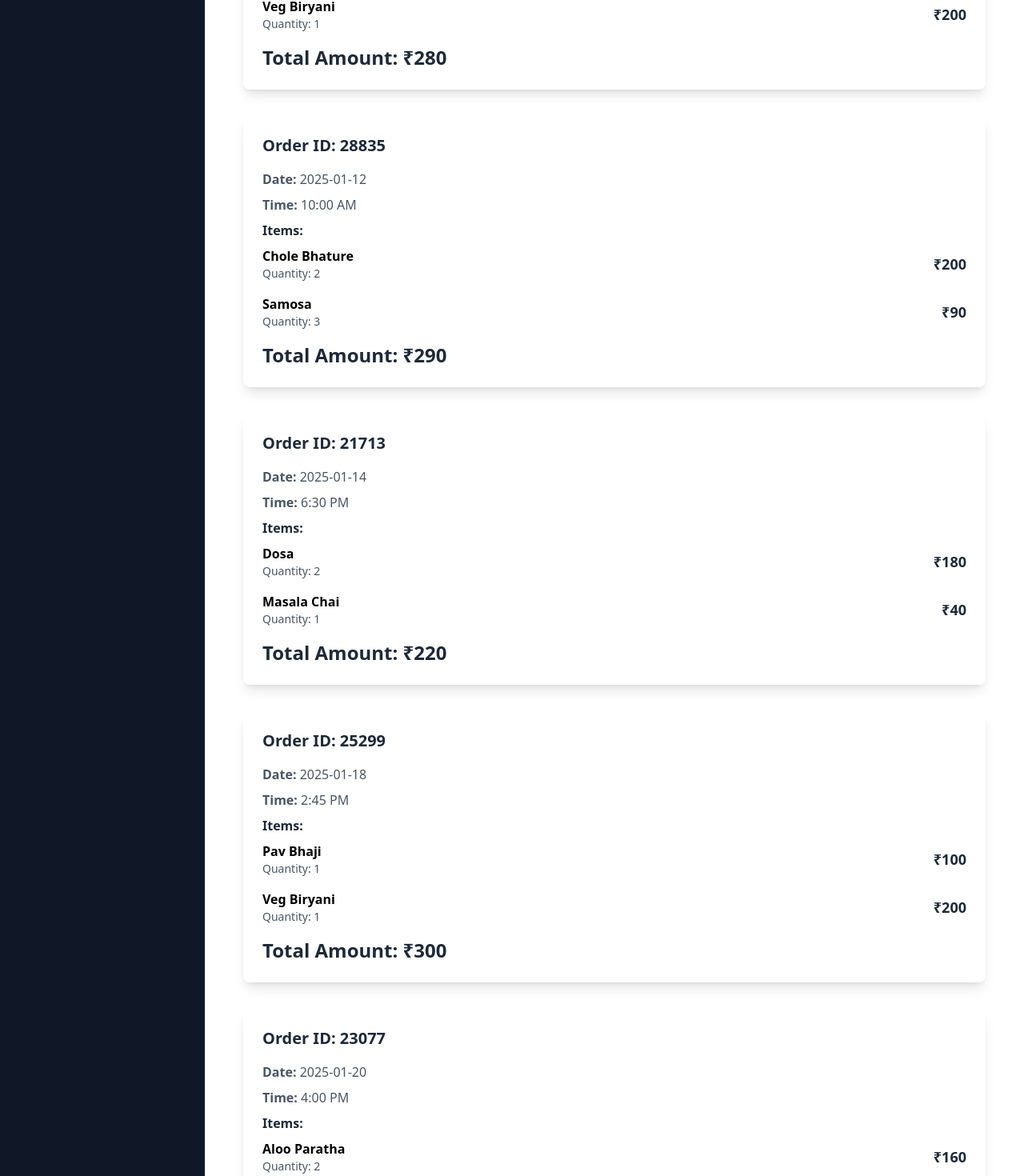
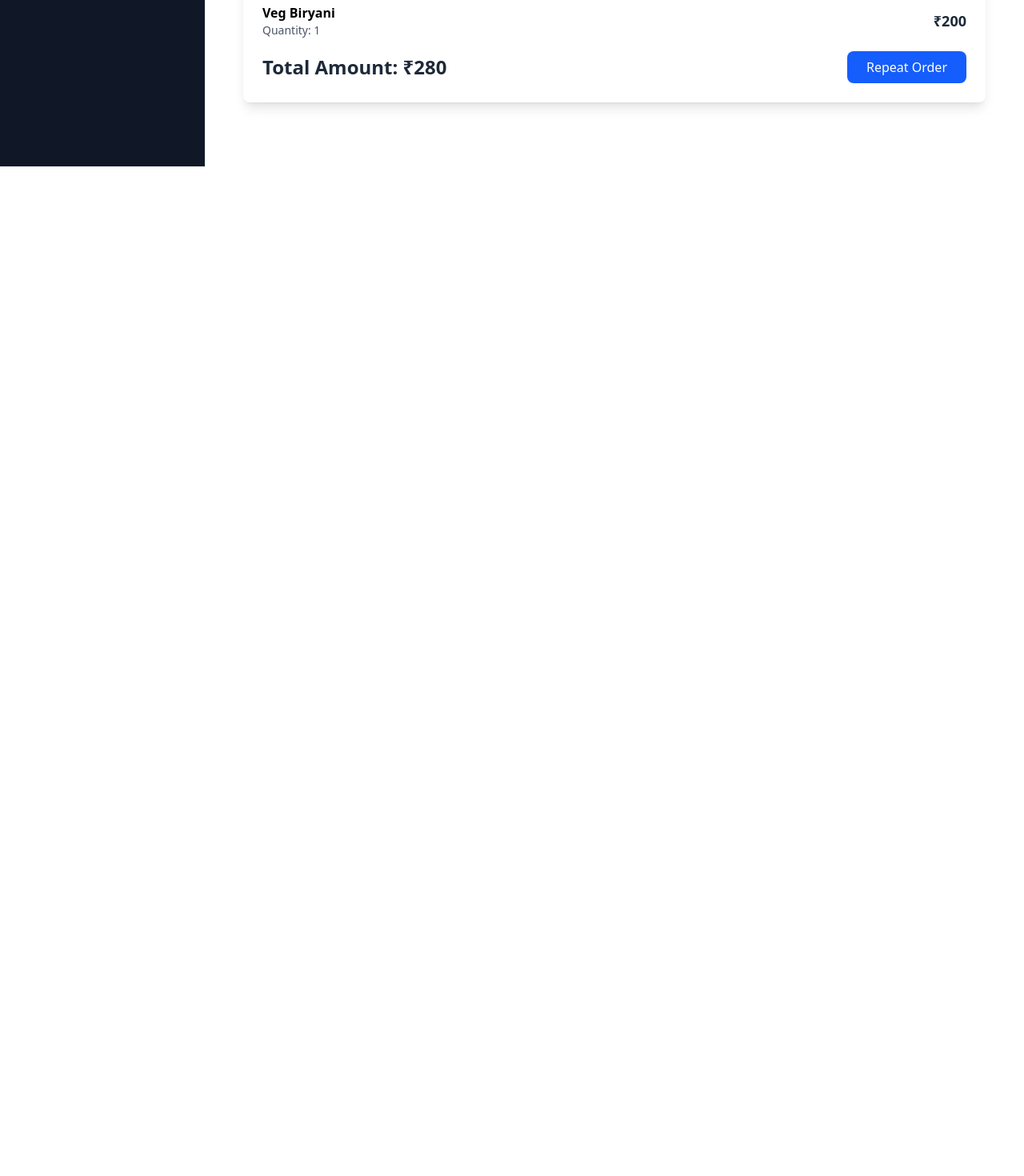
Before and after one commit to piyushr6/frontend-odyssey, a React (Vite) app: page /student/view-past-orders in a window 1280 px wide. Shown: the part 782-2252 px from the top of the page at 80% size. After the commit the page ends 990 px from the top, so only its background shows below. Built offline with nearby package versions, Linux system fonts and the light colour scheme.

Commit message:
more ui changes

```diff
--- a/src/pages/Login.jsx
+++ b/src/pages/Login.jsx
@@ -1,5 +1,6 @@
 import { useState } from "react";
 import { useNavigate } from "react-router-dom";
+import { Link } from "react-router-dom";
 
 export default function Login() {
   const [email, setEmail] = useState("");
@@ -21,15 +22,15 @@ export default function Login() {
   };
 
   return (
-    <div className="flex items-center justify-center min-h-screen bg-[var(--color-background)] px-4">
+    <div className="flex items-center justify-center min-h-screen px-4">
       <div className="w-full max-w-md bg-white p-6 rounded-lg shadow-lg">
-        <h2 className="text-2xl font-bold text-center mb-4 text-[var(--color-primary)]">
+        <h2 className="text-2xl font-bold text-center mb-4 text-blue-600">
           Login
         </h2>
 
         <form className="space-y-4" onSubmit={handleLogin}>
           <div>
-            <label className="block font-medium mb-1 text-[var(--color-text)]">
+            <label className="block font-medium mb-1 text-gray-700">
               Email
             </label>
             <input
@@ -38,12 +39,12 @@ export default function Login() {
               onChange={(e) => setEmail(e.target.value)}
               placeholder="Enter your email"
               required
-              className="w-full p-2 border rounded-md focus:ring focus:ring-[var(--color-primary)]"
+              className="w-full p-2 border rounded-md focus:ring focus:ring-blue-400 cursor-pointer"
             />
           </div>
 
           <div>
-            <label className="block font-medium mb-1 text-[var(--color-text)]">
+            <label className="block font-medium mb-1 text-gray-700">
               Password
             </label>
             <input
@@ -52,16 +53,14 @@ export default function Login() {
               onChange={(e) => setPassword(e.target.value)}
               placeholder="Enter your password"
               required
-              className="w-full p-2 border rounded-md focus:ring focus:ring-[var(--color-primary)]"
+              className="w-full p-2 border rounded-md focus:ring focus:ring-blue-400 cursor-pointer"
             />
           </div>
 
           <div>
-            <label className="block font-medium mb-1 text-[var(--color-text)]">
-              Role
-            </label>
+            <label className="block font-medium mb-1 text-gray-700">Role</label>
             <select
-              className="w-full p-2 border rounded-md focus:ring focus:ring-[var(--color-primary)]"
+              className="w-full p-2 border rounded-md focus:ring focus:ring-blue-400 cursor-pointer"
               value={role}
               onChange={(e) => setRole(e.target.value)}
             >
@@ -72,11 +71,22 @@ export default function Login() {
 
           <button
             type="submit"
-            className="w-full bg-[var(--color-primary)] text-white py-2 rounded-md hover:bg-[#b01500] transition"
+            className="w-full bg-blue-600 text-white py-2 rounded-md hover:bg-blue-700 transition cursor-pointer"
           >
             Login
           </button>
         </form>
+
+        <p className="text-center mt-4 text-gray-600">
+          Don't have an account?
+          <Link
+            to="/signup"
+            className="text-blue-600 hover:underline cursor-pointer"
+          >
+            {" "}
+            Sign Up
+          </Link>
+        </p>
       </div>
     </div>
   );
--- a/src/pages/Student/PastOrdersPage.jsx
+++ b/src/pages/Student/PastOrdersPage.jsx
@@ -1,4 +1,4 @@
-import React, { useState, useEffect } from 'react';
+import React, { useState } from "react";
 
 const menuItems = [
   { id: 1, name: "Veg Thali", price: 120 },
@@ -14,80 +14,51 @@ const menuItems = [
 export default function PastOrdersPage() {
   const [orders, setOrders] = useState([
     {
-         id: Math.floor(Math.random() * (30000 - 20000 + 1)) + 20000, // Random ID between 20000 and 30000
-         date: '2025-01-05',
-         time: '12:30 PM',
+      id: Math.floor(Math.random() * (30000 - 20000 + 1)) + 20000,
+      date: "2025-01-05",
+      time: "12:30 PM",
       items: [
         { id: 1, name: "Veg Thali", quantity: 2 },
-            { id: 5, name: "Masala Chai", quantity: 1 }
-         ]
+        { id: 5, name: "Masala Chai", quantity: 1 },
+      ],
     },
     {
-         id: Math.floor(Math.random() * (30000 - 20000 + 1)) + 20000, // Random ID between 20000 and 30000
-         date: '2025-01-10',
-         time: '1:15 PM',
+      id: Math.floor(Math.random() * (30000 - 20000 + 1)) + 20000,
+      date: "2025-01-10",
+      time: "1:15 PM",
       items: [
         { id: 3, name: "Aloo Paratha", quantity: 1 },
-            { id: 7, name: "Veg Biryani", quantity: 1 }
-         ]
+        { id: 7, name: "Veg Biryani", quantity: 1 },
+      ],
     },
-      {
-         id: Math.floor(Math.random() * (30000 - 20000 + 1)) + 20000, // Random ID between 20000 and 30000
-         date: '2025-01-12',
-         time: '10:00 AM',
-         items: [
-            { id: 2, name: "Chole Bhature", quantity: 2 },
-            { id: 6, name: "Samosa", quantity: 3 }
-         ]
-      },
-      {
-         id: Math.floor(Math.random() * (30000 - 20000 + 1)) + 20000, // Random ID between 20000 and 30000
-         date: '2025-01-14',
-         time: '6:30 PM',
-         items: [
-            { id: 4, name: "Dosa", quantity: 2 },
-            { id: 5, name: "Masala Chai", quantity: 1 }
-         ]
-      },
-      {
-         id: Math.floor(Math.random() * (30000 - 20000 + 1)) + 20000, // Random ID between 20000 and 30000
-         date: '2025-01-18',
-         time: '2:45 PM',
-         items: [
-            { id: 8, name: "Pav Bhaji", quantity: 1 },
-            { id: 7, name: "Veg Biryani", quantity: 1 }
-         ]
-      },
-      {
-         id: Math.floor(Math.random() * (30000 - 20000 + 1)) + 20000, // Random ID between 20000 and 30000
-         date: '2025-01-20',
-         time: '4:00 PM',
-         items: [
-            { id: 3, name: "Aloo Paratha", quantity: 2 },
-            { id: 6, name: "Samosa", quantity: 1 }
-         ]
-      },
-      {
-         id: Math.floor(Math.random() * (30000 - 20000 + 1)) + 20000, // Random ID between 20000 and 30000
-         date: '2025-01-22',
-         time: '12:30 PM',
-         items: [
-            { id: 1, name: "Veg Thali", quantity: 3 },
-            { id: 4, name: "Dosa", quantity: 1 }
-         ]
-      }
+    // Other orders...
   ]);
 
   const getTotalPrice = (orderItems) => {
     return orderItems.reduce((total, item) => {
-         const menuItem = menuItems.find(menuItem => menuItem.id === item.id);
-         return total + (menuItem.price * item.quantity);
+      const menuItem = menuItems.find((menuItem) => menuItem.id === item.id);
+      return total + menuItem.price * item.quantity;
     }, 0);
+  };
+
+  const repeatOrder = (order) => {
+    const newOrder = {
+      ...order,
+      id: Math.floor(Math.random() * (30000 - 20000 + 1)) + 20000, // New ID for the repeated order
+      date: new Date().toISOString().split("T")[0], // Set today's date
+      time: new Date().toLocaleTimeString([], {
+        hour: "2-digit",
+        minute: "2-digit",
+      }), // Set current time
+    };
+    setOrders([...orders, newOrder]);
   };
 
   return (
     <div className="p-6">
-         <h2 className="text-3xl font-bold mb-6 text-center text-gray-900">Past Orders</h2>
+      <h2 className="text-3xl font-bold mb-6 text-center text-gray-900">
+        Past Orders
+      </h2>
 
       <div>
         {orders.length === 0 ? (
@@ -95,29 +66,52 @@ export default function PastOrdersPage() {
         ) : (
           <div>
             {orders.map((order) => (
-                     <div key={order.id} className="mb-8 p-6 bg-white shadow-lg rounded-lg">
-                        <h3 className="text-xl font-semibold text-gray-800 mb-4">Order ID: {order.id}</h3>
-                        <p className="text-gray-600 mb-2"><strong>Date:</strong> {order.date}</p>
-                        <p className="text-gray-600 mb-2"><strong>Time:</strong> {order.time}</p>
+              <div
+                key={order.id}
+                className="mb-8 p-6 bg-white shadow-lg rounded-lg"
+              >
+                <h3 className="text-xl font-semibold text-gray-800 mb-4">
+                  Order ID: {order.id}
+                </h3>
+                <p className="text-gray-600 mb-2">
+                  <strong>Date:</strong> {order.date}
+                </p>
+                <p className="text-gray-600 mb-2">
+                  <strong>Time:</strong> {order.time}
+                </p>
                 <div>
                   <h4 className="font-semibold text-gray-800 mb-2">Items:</h4>
                   <ul className="space-y-4">
                     {order.items.map((orderItem, index) => {
-                                 const menuItem = menuItems.find(item => item.id === orderItem.id);
+                      const menuItem = menuItems.find(
+                        (item) => item.id === orderItem.id
+                      );
                       return (
                         <li key={index} className="flex items-center space-x-4">
                           <div className="flex-grow">
                             <p className="font-semibold">{menuItem.name}</p>
-                                          <p className="text-sm text-gray-600">Quantity: {orderItem.quantity}</p>
+                            <p className="text-sm text-gray-600">
+                              Quantity: {orderItem.quantity}
+                            </p>
                           </div>
-                                       <p className="text-lg font-semibold text-gray-800">₹{menuItem.price * orderItem.quantity}</p>
+                          <p className="text-lg font-semibold text-gray-800">
+                            ₹{menuItem.price * orderItem.quantity}
+                          </p>
                         </li>
                       );
                     })}
                   </ul>
                 </div>
-                        <div className="mt-4">
-                           <h4 className="font-semibold text-gray-800 text-2xl">Total Amount: ₹{getTotalPrice(order.items)}</h4>
+                <div className="mt-4 flex items-center justify-between">
+                  <h4 className="font-semibold text-gray-800 text-2xl">
+                    Total Amount: ₹{getTotalPrice(order.items)}
+                  </h4>
+                  <button
+                    onClick={() => repeatOrder(order)}
+                    className="py-2 px-6 bg-blue-600 text-white rounded-lg hover:bg-blue-700 cursor-pointer"
+                  >
+                    Repeat Order
+                  </button>
                 </div>
               </div>
             ))}
```
Also changed, not shown: src/pages/Signup.jsx (+13 -25 lines), src/pages/Student/TrackBudgetPage.jsx (+28 -26 lines). Lines whose indentation alone changed are shown as unchanged.
